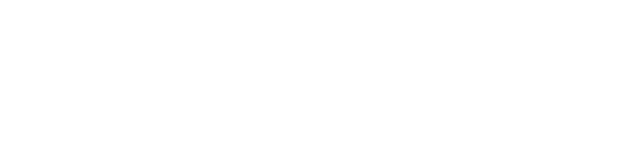
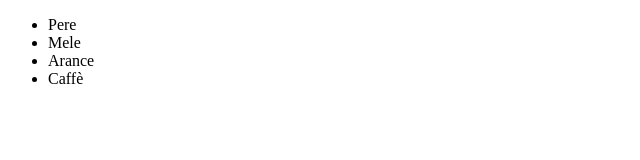
Before and after one commit to nicolocamassa/js-lista-spesa, a plain HTML site: page index.html in a window 1280 px wide. Shown: the whole page, without its empty margins (0-640 px from the left). Drawn offline with Linux system fonts and the light colour scheme.

Commit message:
[ESERCIZIO FINITO] added list view in index

```diff
--- a/index.html
+++ b/index.html
@@ -6,6 +6,9 @@
     <title>Document</title>
 </head>
 <body>
+    <ul id="myList">
+
+    </ul>
     <script src="./js/script.js" type="text/javascript"></script>
 </body>
 </html>
--- a/js/script.js
+++ b/js/script.js
@@ -0,0 +1,12 @@
+let list = ['Pere', 'Mele', 'Arance', 'Caffè']
+let i = 0;
+
+while(i<list.length){
+    console.log(list[i]);
+
+    const node = document.createElement("li");
+    const textnode = document.createTextNode(list[i]);
+    node.appendChild(textnode);
+    document.getElementById("myList").appendChild(node);
+    i++
+}
```
